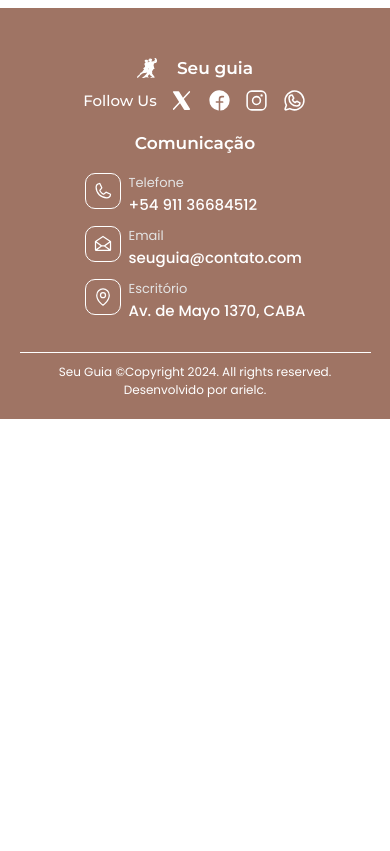
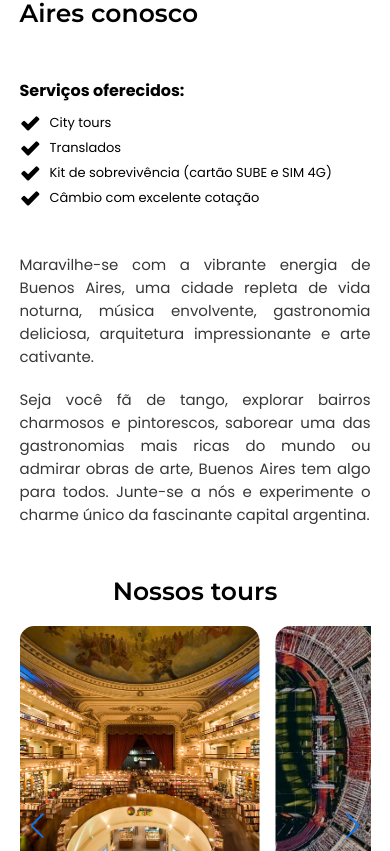
Before and after one commit to arielcBR/agency-travel, a React (Vite) app: page / in a window 390 px wide. Shown: the part 1693-2544 px from the top of the page. Before the commit the page ends 2112 px from the top, so only its background shows below. Built offline with nearby package versions, Linux system fonts and the light colour scheme.

Commit message:
added responsive into OurServices for mobile devices

```diff
--- a/src/components/OurServices/index.tsx
+++ b/src/components/OurServices/index.tsx
@@ -14,7 +14,7 @@ export function OurServices() {
     <OurServicesContainer id="ourServices" className="container">
       <h3>Venha conhecer Buenos Aires conosco</h3>
       <HeaderContent>
-        <div>
+        <div className="servicesContent">
           <div>
             <h4>Serviços oferecidos:</h4>
             <ul>
@@ -51,7 +51,6 @@ export function OurServices() {
           </p>
         </InfoContent>
       </HeaderContent>
-
       <Carrousel id="tours">
         <h3>Nossos tours </h3>
         <Slider slides={services} />
--- a/src/components/OurServices/styles.ts
+++ b/src/components/OurServices/styles.ts
@@ -29,7 +29,7 @@ export const HeaderContent = styled.div`
 
   text-align: justify;
 
-  > div {
+  > .servicesContent {
     display: flex;
     flex-direction: column;
     gap: 6.8rem;
@@ -70,6 +70,12 @@ export const HeaderContent = styled.div`
       font-size: 1.3rem;
     }
   }
+
+  @media (max-width: ${DEVICE_BREAKPOINT.SM}) {
+    & {
+      flex-direction: column;
+    }
+  }
 `;
 
 export const InfoContent = styled.div`
@@ -88,6 +94,10 @@ export const InfoContent = styled.div`
       font-size: 1.5rem;
     }
   }
+
+  @media (max-width: ${DEVICE_BREAKPOINT.SM}) {
+    width: 100%;
+  }
 `;
 export const Carrousel = styled.div`
   > h3 {
--- a/src/components/Slider/index.tsx
+++ b/src/components/Slider/index.tsx
@@ -38,12 +38,12 @@ export function Slider({ slides }: SliderProps) {
         }}
         breakpoints={{
           [parseInt(DEVICE_BREAKPOINT.XS)]: {
-            slidesPerView: 1,
-            spaceBetween: 110,
+            slidesPerView: 2,
+            spaceBetween: 160,
           },
           [parseInt(DEVICE_BREAKPOINT.SM)]: {
             slidesPerView: 2,
-            spaceBetween: 10,
+            spaceBetween: 120,
           },
           [parseInt(DEVICE_BREAKPOINT.MD)]: {
             slidesPerView: 3,
--- a/src/pages/Home/index.tsx
+++ b/src/pages/Home/index.tsx
@@ -12,7 +12,7 @@ export function Home() {
     <HomeContainer>
       <HeroSection />
       <AboutUs />
-      {/* <OurServices /> */}
+      <OurServices />
       {/* <AgencyInfo /> */}
       {/* <Gallery /> */}
       {/* <OurStaff /> */}
```
